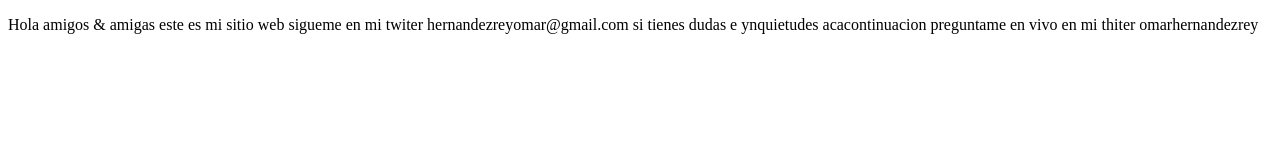
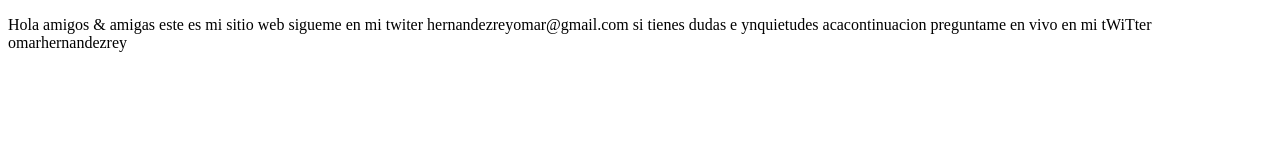
Before and after one commit to omarhernandezrey/04-proyectoDemoCursoPrework, a plain HTML site: page index.html in a window 1280 px wide. Drawn offline with Linux system fonts and the light colour scheme.

Commit message:
Correcion twitter
corecion en <p>

```diff
--- a/index.html
+++ b/index.html
@@ -9,7 +9,7 @@
 <body>
     <p>
         Hola amigos & amigas  este es mi sitio web sigueme en mi twiter hernandezreyomar@gmail.com
-        si tienes dudas e ynquietudes acacontinuacion preguntame en vivo en mi thiter omarhernandezrey
+        si tienes dudas e ynquietudes acacontinuacion preguntame en vivo en mi tWiTter omarhernandezrey
     </p>
 </body>
 </html>
```
